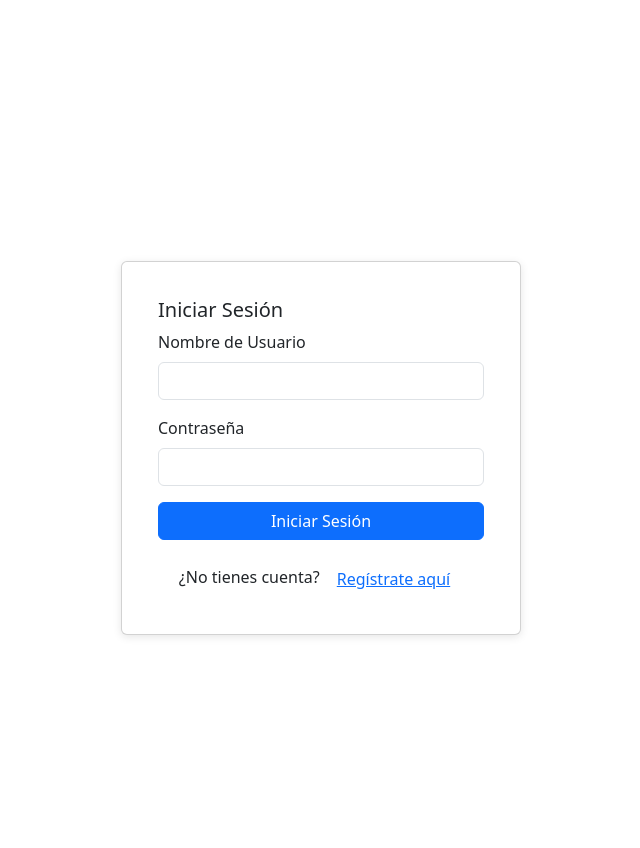
After one commit to Marcos-Equi/compumundo, a Flask app: page /iniciar_sesion in a window 1280 px wide. The commit adds this page. Shown: the whole page, without its empty margins (319-959 px from the left). Run offline with Flask 3, Linux system fonts and the light colour scheme.

Commit message:
agregando nuevo login.html y login.css

```diff
--- a/backend/app.py
+++ b/backend/app.py
@@ -23,6 +23,12 @@ def index():
 def product():
     return render_template('products.html')
 
+
+@app.route('/iniciar_sesion')
+def iniciar_sesion():
+    return render_template('login.html')
+
+
 app.register_blueprint(api)
 app.register_blueprint(carritos)
 
--- a/backend/models.py
+++ b/backend/models.py
@@ -48,8 +48,7 @@ class Producto(db.Model):
         producto_mas_barato = Producto.query.filter_by(tipo=tipo).order_by(Producto.precio).first()
         return producto_mas_barato
 
-
-    class IniciarSesion(db.Model):
+class IniciarSesion(db.Model):
     __tablename__ = 'iniciar_sesion'
 
     id = db.Column(db.Integer, primary_key=True)
--- /dev/null
+++ b/frontend/static/css/login.css
@@ -0,0 +1,29 @@
+body {
+    font-family: Arial, sans-serif;
+    margin: 0;
+    padding: 0;
+    background-color: #f0f0f0;
+}
+
+.container {
+    display: flex;
+    justify-content: center;
+    align-items: center;
+    height: 100vh;
+}
+
+.card {
+    width: 100%;
+    max-width: 400px;
+    padding: 20px;
+    box-shadow: 0 2px 8px rgba(0, 0, 0, 0.1);
+    border-radius: 8px;
+}
+
+.form-container {
+    margin-bottom: 20px;
+}
+
+.btn-primary, .btn-secondary {
+    width: 100%;
+}
--- a/frontend/templates/index.html
+++ b/frontend/templates/index.html
@@ -59,16 +59,19 @@
                     <i class="fas fa-shopping-cart carrito"></i>
                 </a>
                 <!-- Avatar -->
-                <a class=" d-flex align-items-center" href="#" id="navbarDropdownMenuAvatar" role="button"
+                <a class="d-flex align-items-center" href="#" id="navbarDropdownMenuAvatar" role="button"
                     aria-expanded="false">
                     <img src="https://mdbcdn.b-cdn.net/img/new/avatars/2.webp" class="rounded-circle" height="25"
                         alt="Black and White Portrait of a Man" loading="lazy" />
                 </a>
+                <!-- Enlace a Iniciar Sesión -->
+                <a class="btn btn-outline-light ms-3" href="/iniciar_sesion">Iniciar Sesión</a>
             </div>
             <!-- Right elements -->
         </div>
         <!-- Container wrapper -->
     </header>
+
     <div class="featured-products">
         <h2>Productos Destacados</h2>
         <div class="featured-products-row" id="featured-products-container"></div>
--- /dev/null
+++ b/frontend/templates/login.html
@@ -0,0 +1,80 @@
+<!DOCTYPE html>
+<html lang="es">
+
+<head>
+    <meta charset="UTF-8">
+    <meta name="viewport" content="width=device-width, initial-scale=1.0">
+    <title>Login / Registro</title>
+    <link rel="stylesheet" href="/static/css/login.css">
+    <link rel="stylesheet" href="https://cdnjs.cloudflare.com/ajax/libs/font-awesome/6.5.0/css/all.min.css">
+    <link href="https://cdn.jsdelivr.net/npm/bootstrap@5.3.3/dist/css/bootstrap.min.css" rel="stylesheet"
+        integrity="sha384-QWTKZyjpPEjISv5WaRU9OFeRpok6YctnYmDr5pNlyT2bRjXh0JMhjY6hW+ALEwIH" crossorigin="anonymous">
+</head>
+
+<body>
+    <div class="container mt-5">
+        <div class="card">
+            <div class="card-body">
+                <div id="loginForm" class="form-container">
+                    <h5 class="card-title">Iniciar Sesión</h5>
+                    <form action="/login" method="POST">
+                        <div class="mb-3">
+                            <label for="username" class="form-label">Nombre de Usuario</label>
+                            <input type="text" class="form-control" id="username" name="username" required>
+                        </div>
+                        <div class="mb-3">
+                            <label for="password" class="form-label">Contraseña</label>
+                            <input type="password" class="form-control" id="password" name="password" required>
+                        </div>
+                        <button type="submit" class="btn btn-primary">Iniciar Sesión</button>
+                    </form>
+                </div>
+
+                <div id="registerForm" class="form-container" style="display: none;">
+                    <h5 class="card-title">Registrarse</h5>
+                    <form action="/register" method="POST">
+                        <div class="mb-3">
+                            <label for="username" class="form-label">Nombre de Usuario</label>
+                            <input type="text" class="form-control" id="username" name="username" required>
+                        </div>
+                        <div class="mb-3">
+                            <label for="apellido" class="form-label">Apellido</label>
+                            <input type="text" class="form-control" id="apellido" name="apellido" required>
+                        </div>
+                        <div class="mb-3">
+                            <label for="password" class="form-label">Contraseña</label>
+                            <input type="password" class="form-control" id="password" name="password" required>
+                        </div>
+                        <button type="submit" class="btn btn-primary">Registrarse</button>
+                    </form>
+                </div>
+
+                <p class="mt-3 mb-0 text-center">¿No tienes cuenta? <a href="#" id="toggleFormButton" class="btn btn-link">Regístrate aquí</a></p>
+            </div>
+        </div>
+    </div>
+
+    <script>
+        const toggleFormButton = document.getElementById('toggleFormButton');
+        const loginForm = document.getElementById('loginForm');
+        const registerForm = document.getElementById('registerForm');
+
+        toggleFormButton.addEventListener('click', () => {
+            if (loginForm.style.display === 'none') {
+                loginForm.style.display = 'block';
+                registerForm.style.display = 'none';
+                toggleFormButton.textContent = 'Registrarse';
+            } else {
+                loginForm.style.display = 'none';
+                registerForm.style.display = 'block';
+                toggleFormButton.textContent = 'Iniciar Sesión';
+            }
+        });
+    </script>
+
+    <script src="https://cdn.jsdelivr.net/npm/bootstrap@5.3.3/dist/js/bootstrap.bundle.min.js"
+        integrity="sha384-YvpcrYf0tY3lHB60NNkmXc5s9fDVZLESaAA55NDzOxhy9GkcIdslK1eN7N6jIeHz"
+        crossorigin="anonymous"></script>
+</body>
+
+</html>
```
Also changed, not shown: backend/productRouter.py (line endings or trailing spaces).
